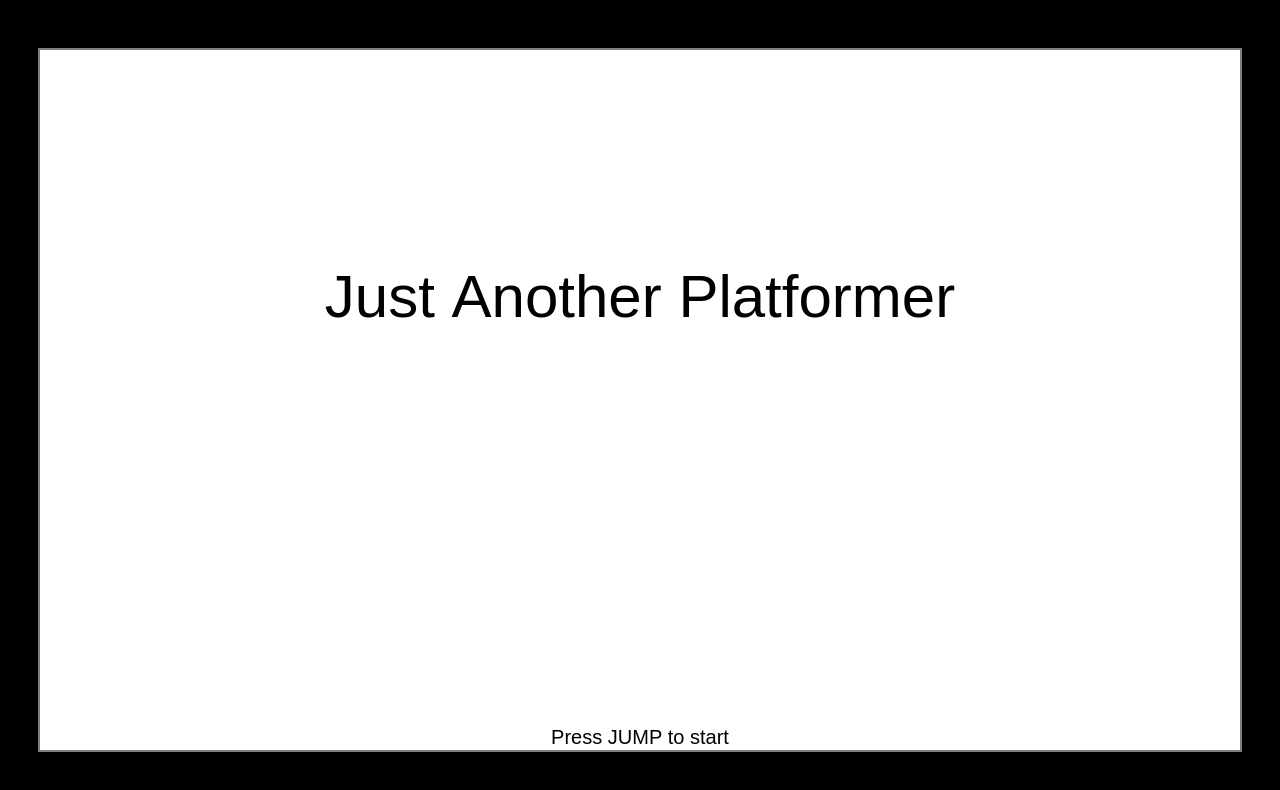
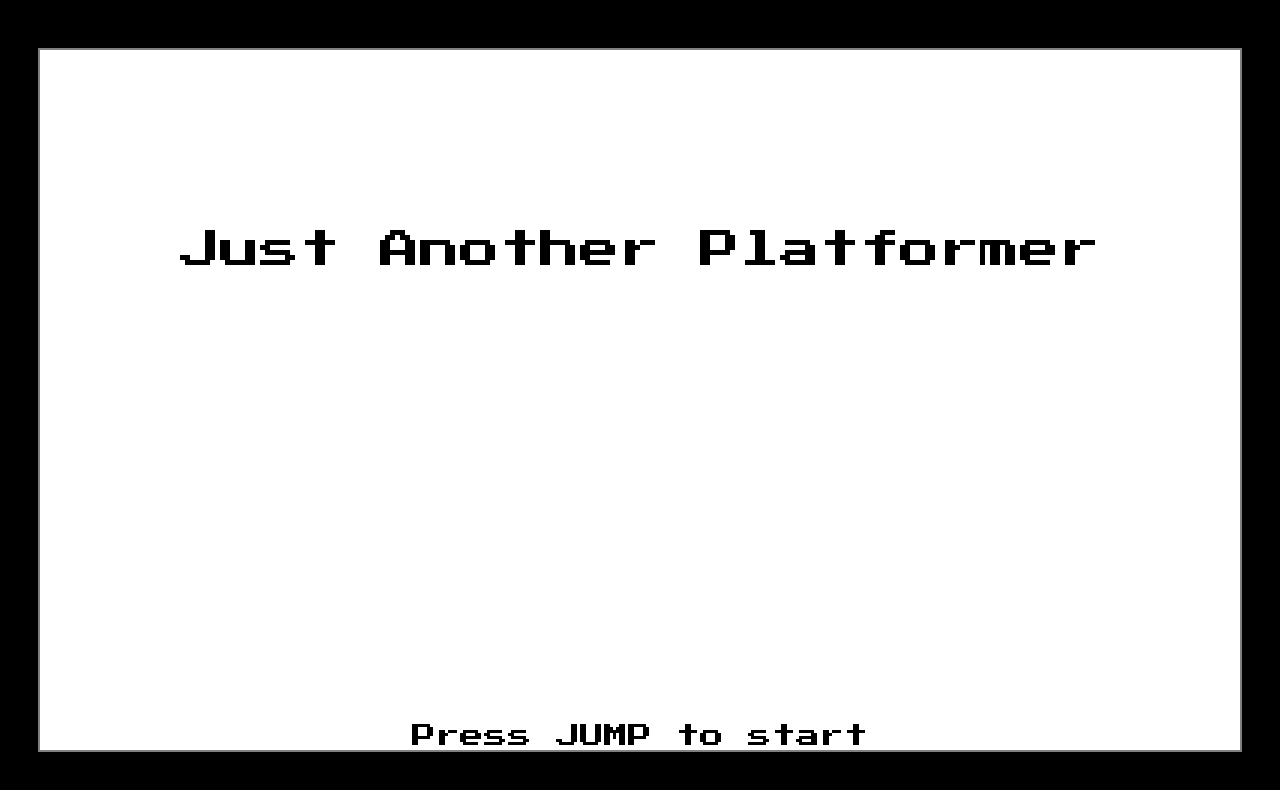
Before and after one commit to epicpuppy-dev/just-another-platformer, a plain HTML site: page index.html in a window 1280 px wide. Drawn offline with Linux system fonts and the light colour scheme.

Commit message:
Tutorial Levelpack Part 1

```diff
--- a/index.html
+++ b/index.html
@@ -4,10 +4,10 @@
     <meta charset="utf-8">
     <meta name="viewport" content="width=device-width">
     <title>Just Another Platformer</title>
-    <link href="style.css" rel="stylesheet" type="text/css" />
+    <link href="style.css" rel="stylesheet" type="text/css"/>
   </head>
   <body>
-    <canvas id="main" height="700" width="1200" />
+    <canvas id="main" height="700" width="1200"></canvas>
     <script src="script.js"></script>
   </body>
 </html>
--- a/levels.json
+++ b/levels.json
@@ -3,7 +3,29 @@
         "name": "Tutorial Pack",
         "id": "tutorial",
         "levels": [
-
+            {
+                "name": "Introduction",
+                "id": "tutorial1",
+                "file": "./tutorial1.json"
+            },
+            {
+                "name": "Jumping Exists",
+                "id": "tutorial2",
+                "file": "./tutorial2.json"
+            },
+            {
+                "name": "Jump Twice",
+                "id": "tutorial3",
+                "file": "./tutorial3.json"
+            },
+            {
+                "name": "Jump Thrice",
+                "id": "tutorial4",
+                "file": "./tutorial4.json"
+            },
+            {
+                "gg": true
+            }
         ]
     }
 ]
--- a/script.js
+++ b/script.js
@@ -1,6 +1,7 @@
 const canvas = document.getElementById("main");
 var loaded = false;
 G = {}
+G.pack = 0;
 G.level = 0
 G.playing = false;
 G.timer = 0;
@@ -28,27 +29,33 @@ G.objects = [];
 G.deco = [];
 G.texts = [];
 
-function Platform(x, y, width, height, type) {
+class Platform {
+    constructor(x, y, width, height, type) {
         this.x = x;
         this.y = y;
         this.width = width;
         this.height = height;
         this.type = type;
     }
-function Rect(x, y, width, height, color) {
+}
+class Rect {
+    constructor(x, y, width, height, color) {
         this.x = x;
         this.y = y;
         this.width = width;
         this.height = height;
         this.color = color;
     }
-function GameText(x, y, size, font, text, color, align="left") {
+}
+class GameText {
+    constructor(x, y, size, font, text, color, align = "left") {
         this.x = x;
         this.y = y;
         this.font = size + "px " + font;
         this.text = text;
         this.color = color;
         this.align = align;
+    }
 }
 async function FetchFile(file) {
     let res = await fetch(file);
@@ -65,20 +72,16 @@ function CollisionDirection(root, object) {
     var l_collision = root_right - object.x;
     var r_collision = object_right - root.x;
 
-    if (t_collision < b_collision && t_collision < l_collision && t_collision < r_collision )
-    {
+    if (t_collision < b_collision && t_collision < l_collision && t_collision < r_collision) {
         return "t";
     }
-    if (b_collision < t_collision && b_collision < l_collision && b_collision < r_collision)
-    {
+    if (b_collision < t_collision && b_collision < l_collision && b_collision < r_collision) {
         return "b";
     }
-    if (l_collision < r_collision && l_collision < t_collision && l_collision < b_collision)
-    {
+    if (l_collision < r_collision && l_collision < t_collision && l_collision < b_collision) {
         return "l";
     }
-    if (r_collision < l_collision && r_collision < t_collision && r_collision < b_collision )
-    {
+    if (r_collision < l_collision && r_collision < t_collision && r_collision < b_collision) {
         return "r";
     }
     return null;
@@ -130,7 +133,7 @@ function LoadLevel(levelid) {
     G.character.vx = 0;
     G.character.vy = 0;
     console.log("LOADLEVEL: " + levelid);
-    G.leveldata = null
+    G.leveldata = null;
     for (const pack of G.levels) {
         for (const level of pack.levels) {
             if (level.id != levelid) {
@@ -178,18 +181,29 @@ async function FetchLevels() {
     loaded = true;
 }
 FetchLevels();
-G.colors = ["#444444", "#888844", "#44aa44", "#ee2222", "#eeee44", "#aaaa44", "#cccc44", "#44aa88", "", "#44ff44"];
+G.colors = [
+    "#444444", //0: Normal
+    "#666644", //1: Jump
+    "#44aa44", //2: Bounce
+    "#ee2222", //3: Lava
+    "#eeee44", //4: Bounce Pad
+    "#aaaa44", //5: Double Jump
+    "#eeee44", //6: Triple Jump
+    "#44aa88", //7: Jump Bounce Pad
+    "", //8: None
+    "#44ff44" //9: Goal
+];
 function Draw() {
     if (G.scene == "m") {
         G.ctx.fillStyle = "#ffffff";
         G.ctx.fillRect(0, 0, 1200, 700);
         G.ctx.fillStyle = "black";
-        G.ctx.font = "60px sans-serif";
+        G.ctx.font = "40px 'Press Start 2P', sans-serif";
         G.ctx.textAlign = "center";
         G.ctx.textBaseline = "middle";
-        G.ctx.fillText("Just Another Platformer", 600, 250);
+        G.ctx.fillText("Just Another Platformer", 600, 200);
         G.ctx.textBaseline = "bottom";
-        G.ctx.font = "20px sans-serif";
+        G.ctx.font = "24px 'Press Start 2P', sans-serif";
         if (loaded) {
             G.ctx.fillText("Press JUMP to start", 600, 698);
         } else {
@@ -199,7 +213,7 @@ function Draw() {
         G.ctx.fillStyle = "#ffffff";
         G.ctx.fillRect(0, 0, 1200, 700);
         G.ctx.fillStyle = "#000000";
-        G.ctx.font = "24px sans-serif";
+        G.ctx.font = "24px 'Press Start 2P', sans-serif";
         G.ctx.textAlign = "left";
         G.ctx.fillText("Time: " + G.timer, 10, 34);
         G.ctx.fillStyle = "#000000";
@@ -222,14 +236,14 @@ function Draw() {
         G.ctx.fillStyle = "#eeffee";
         G.ctx.fillRect(0, 0, 1200, 700);
         G.ctx.fillStyle = "black";
-        G.ctx.font = "60px sans-serif";
+        G.ctx.font = "40px 'Press Start 2P', sans-serif";
         G.ctx.textAlign = "center";
         G.ctx.textBaseline = "middle";
         G.ctx.fillText("You Win!", 600, 350);
-        G.ctx.font = "30px sans-serif";
+        G.ctx.font = "32px 'Press Start 2P', sans-serif";
         G.ctx.fillText("Your Time: " + G.timer + " seconds", 600, 400);
         G.ctx.textBaseline = "bottom";
-        G.ctx.font = "20px sans-serif";
+        G.ctx.font = "24px 'Press Start 2P', sans-serif";
         G.ctx.fillText("Press JUMP to continue", 600, 698);
     }
 }
@@ -301,7 +315,7 @@ function Main() {
             } if (collision.type == 5) {
                 G.jumps = 2;
             } if (collision.type == 2 && G.character.vy > 2) {
-                G.character.vy = -G.character.vy*0.65;
+                G.character.vy = -G.character.vy * 0.65;
                 collide = false;
             } if (collision.type == 6) {
                 G.jumps = 3;
@@ -320,7 +334,7 @@ function Main() {
                 }
                 collide = false;
             } if (collision.type == 7 && G.character.vy > 2) {
-                G.character.vy = -G.character.vy*0.65;
+                G.character.vy = -G.character.vy * 0.65;
                 G.jumps = 1;
                 collide = false;
             }
--- a/style.css
+++ b/style.css
@@ -1,3 +1,4 @@
+@import url('https://fonts.googleapis.com/css2?family=Press+Start+2P&display=swap');
 html {
     background-color: black;
     text-align: center;
--- /dev/null
+++ b/tutorial1.json
@@ -0,0 +1,72 @@
+{
+    "goal": "flag",
+    "character": {
+        "width": 20,
+        "height": 20
+    },
+    "spawn": {
+        "x": 300,
+        "y": 300
+    },
+    "objects": [
+        {
+            "type": 3,
+            "x": -500,
+            "y": 680,
+            "width": 2200,
+            "height": 20
+        },
+        {
+            "type": 0,
+            "x": 250,
+            "y": 400,
+            "width": 700,
+            "height": 50
+        },
+        {
+            "type": 9,
+            "x": 880,
+            "y": 360,
+            "width": 40,
+            "height": 40
+        }
+    ],
+    "decorations": [
+        {
+            "x": 295,
+            "y": 295,
+            "width": 30,
+            "height": 30,
+            "color": "#ccff3377"
+        }
+    ],
+    "texts": [
+        {
+            "x": 600,
+            "y": 200,
+            "size": 16,
+            "font": "'Press Start 2P', sans-serif",
+            "text": "Welcome to Just Another Platformer!",
+            "color": "black",
+            "align": "center"
+        },
+        {
+            "x": 600,
+            "y": 225,
+            "size": 16,
+            "font": "'Press Start 2P', sans-serif",
+            "text": "Use LEFT and RIGHT to move",
+            "color": "black",
+            "align": "center"
+        },
+        {
+            "x": 850,
+            "y": 350,
+            "size": 16,
+            "font": "'Press Start 2P', sans-serif",
+            "text": "Touch the goal to complete the level",
+            "color": "black",
+            "align": "center"
+        }
+    ]
+}
--- /dev/null
+++ b/tutorial2.json
@@ -0,0 +1,61 @@
+{
+    "goal": "flag",
+    "character": {
+        "width": 20,
+        "height": 20
+    },
+    "spawn": {
+        "x": 300,
+        "y": 300
+    },
+    "objects": [
+        {
+            "type": 3,
+            "x": -500,
+            "y": 680,
+            "width": 2200,
+            "height": 20
+        },
+        {
+            "type": 0,
+            "x": 250,
+            "y": 400,
+            "width": 400,
+            "height": 50
+        },
+        {
+            "type": 1,
+            "x": 650,
+            "y": 400,
+            "width": 300,
+            "height": 50
+        },
+        {
+            "type": 9,
+            "x": 880,
+            "y": 320,
+            "width": 40,
+            "height": 40
+        }
+    ],
+    "decorations": [
+        {
+            "x": 295,
+            "y": 295,
+            "width": 30,
+            "height": 30,
+            "color": "#ccff3377"
+        }
+    ],
+    "texts": [
+        {
+            "x": 600,
+            "y": 225,
+            "size": 16,
+            "font": "'Press Start 2P', sans-serif",
+            "text": "You only can jump on yellow blocks",
+            "color": "black",
+            "align": "center"
+        }
+    ]
+}
--- /dev/null
+++ b/tutorial3.json
@@ -0,0 +1,79 @@
+{
+    "goal": "flag",
+    "character": {
+        "width": 20,
+        "height": 20
+    },
+    "spawn": {
+        "x": 300,
+        "y": 300
+    },
+    "objects": [
+        {
+            "type": 3,
+            "x": -500,
+            "y": 680,
+            "width": 2200,
+            "height": 20
+        },
+        {
+            "type": 0,
+            "x": 250,
+            "y": 400,
+            "width": 400,
+            "height": 50
+        },
+        {
+            "type": 5,
+            "x": 650,
+            "y": 400,
+            "width": 300,
+            "height": 50
+        },
+        {
+            "type": 9,
+            "x": 880,
+            "y": 240,
+            "width": 40,
+            "height": 40
+        }
+    ],
+    "decorations": [
+        {
+            "x": 295,
+            "y": 295,
+            "width": 30,
+            "height": 30,
+            "color": "#ccff3377"
+        }
+    ],
+    "texts": [
+        {
+            "x": 600,
+            "y": 150,
+            "size": 16,
+            "font": "'Press Start 2P', sans-serif",
+            "text": "Depending on how yellow the block is,",
+            "color": "black",
+            "align": "center"
+        },
+        {
+            "x": 600,
+            "y": 175,
+            "size": 16,
+            "font": "'Press Start 2P', sans-serif",
+            "text": "You can jump multiple times in the air!",
+            "color": "black",
+            "align": "center"
+        },
+        {
+            "x": 600,
+            "y": 200,
+            "size": 16,
+            "font": "'Press Start 2P', sans-serif",
+            "text": "You can double jump off of this block here",
+            "color": "black",
+            "align": "center"
+        }
+    ]
+}
--- /dev/null
+++ b/tutorial4.json
@@ -0,0 +1,61 @@
+{
+    "goal": "flag",
+    "character": {
+        "width": 20,
+        "height": 20
+    },
+    "spawn": {
+        "x": 300,
+        "y": 300
+    },
+    "objects": [
+        {
+            "type": 3,
+            "x": -500,
+            "y": 680,
+            "width": 2200,
+            "height": 20
+        },
+        {
+            "type": 0,
+            "x": 250,
+            "y": 400,
+            "width": 400,
+            "height": 50
+        },
+        {
+            "type": 6,
+            "x": 650,
+            "y": 400,
+            "width": 300,
+            "height": 50
+        },
+        {
+            "type": 9,
+            "x": 880,
+            "y": 200,
+            "width": 40,
+            "height": 40
+        }
+    ],
+    "decorations": [
+        {
+            "x": 295,
+            "y": 295,
+            "width": 30,
+            "height": 30,
+            "color": "#ccff3377"
+        }
+    ],
+    "texts": [
+        {
+            "x": 600,
+            "y": 200,
+            "size": 16,
+            "font": "'Press Start 2P', sans-serif",
+            "text": "This one is a triple jump",
+            "color": "black",
+            "align": "center"
+        }
+    ]
+}
```
Lines whose indentation alone changed are shown as unchanged.
